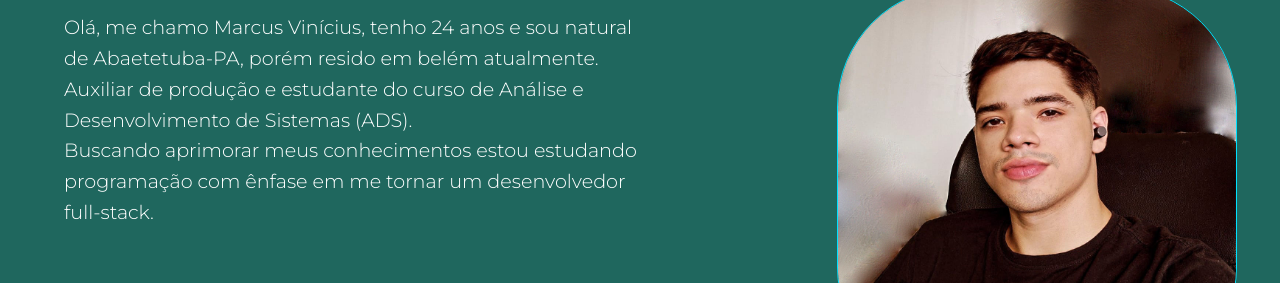
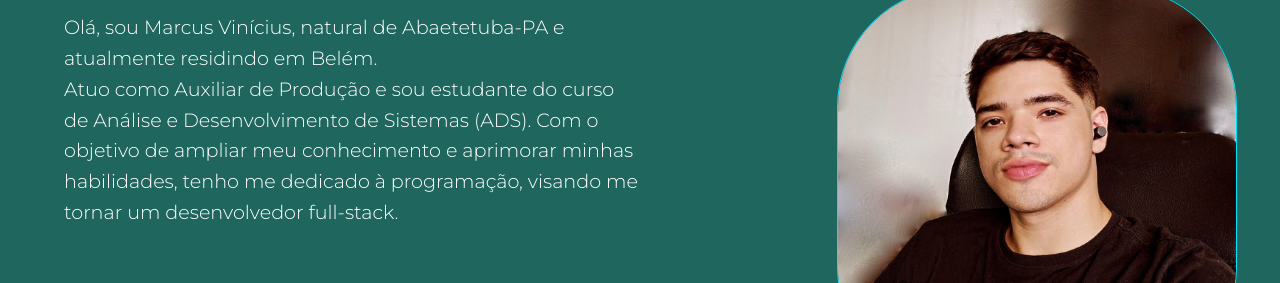
Before and after one commit to marcusouz4/portifolio, a plain HTML site: page index.html in a window 1280 px wide. Shown: the part 234-517 px from the top of the page. Drawn offline with Linux system fonts and the light colour scheme.

Commit message:
atualização do sobre mim

```diff
--- a/index.html
+++ b/index.html
@@ -45,10 +45,8 @@
             <article class="text">
                 <h2>Sobre mim 👽</h2>
                 <p>
-                    Olá, me chamo Marcus Vinícius, tenho 24 anos e sou natural de Abaetetuba-PA, porém resido em belém
-                    atualmente.<br>
-                    Auxiliar de produção e estudante do curso de Análise e Desenvolvimento de Sistemas (ADS).<br>
-                    Buscando aprimorar meus conhecimentos estou estudando programação com ênfase em me tornar um desenvolvedor full-stack.
+                    Olá, sou Marcus Vinícius, natural de Abaetetuba-PA e atualmente residindo em Belém.<br>
+                    Atuo como Auxiliar de Produção e sou estudante do curso de Análise e Desenvolvimento de Sistemas (ADS). Com o objetivo de ampliar meu conhecimento e aprimorar minhas habilidades, tenho me dedicado à programação, visando me tornar um desenvolvedor full-stack.
                 </p>
             </article>
 
```
